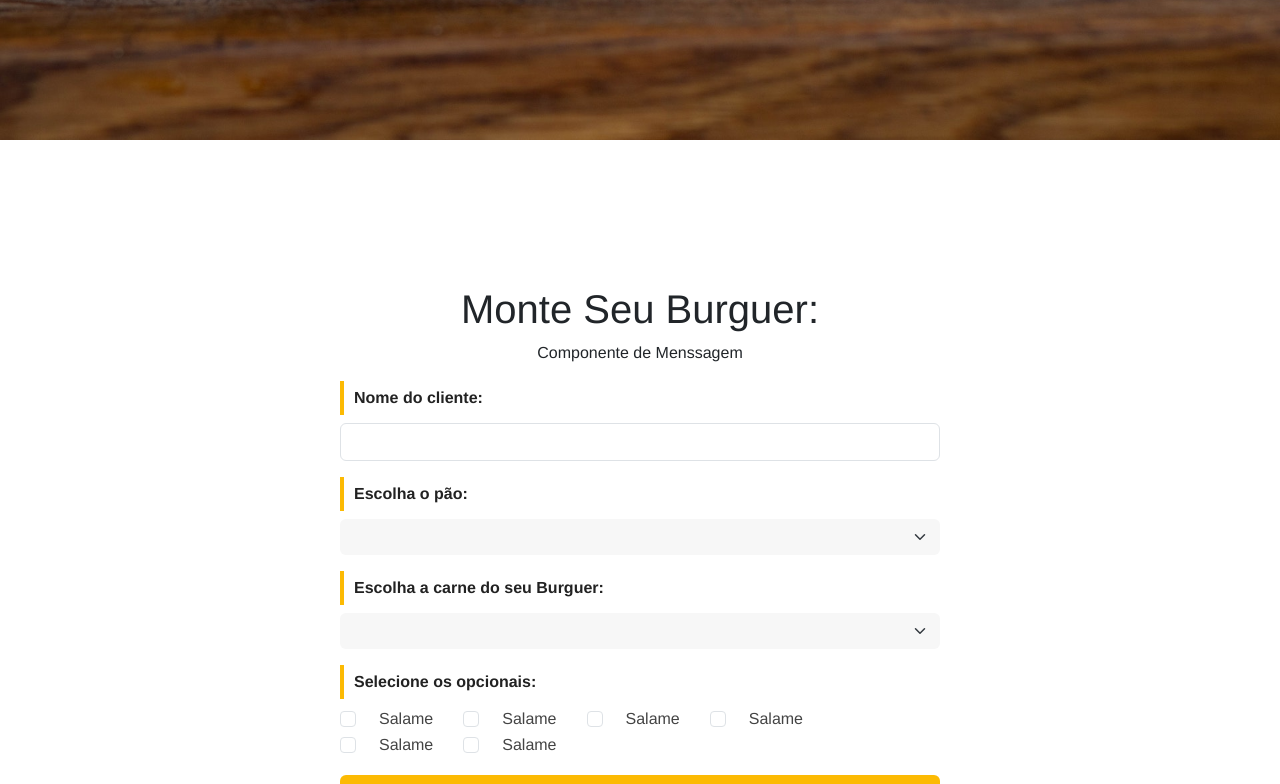
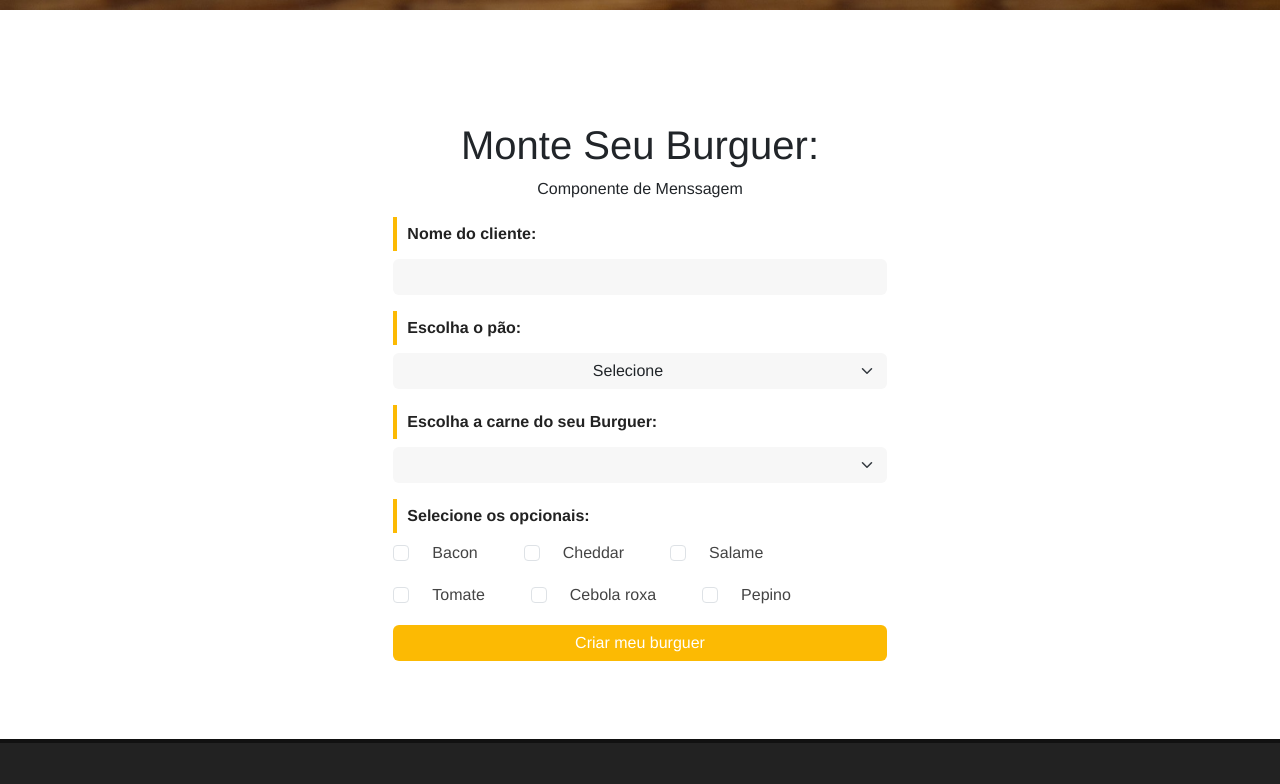
Before and after one commit to GabrielRhoden86/make-your-burguer, a Vue app: page / in a window 1280 px wide. Shown: the part 551-1335 px from the top of the page. Built offline with nearby package versions, Linux system fonts and the light colour scheme; data requests are answered from the project's data file.

Commit message:
correção items burguer

```diff
--- a/src/App.vue
+++ b/src/App.vue
@@ -1,7 +1,4 @@
 <template>
-  <div>
-
-  </div>
     <NavBar :logo="logo_src" :alt="app_name" />
     <router-view />
     <Footer />
--- a/src/assets/css/banner.css
+++ b/src/assets/css/banner.css
@@ -1,23 +1,38 @@
-#main-banner{
-    background-image: url('/public/img/burger.jpg');
-    background-position: 0 -250px;
-    background-repeat: no-repeat;
-    background-size: cover;
-    height:700px;
-   }
-
+#main-banner {
+  background-image: url('/public/img/burger.jpg');
+  background-position: center -380px; /* Ajuste conforme necessário */
+  background-repeat: no-repeat;
+  background-size: 100% auto;
+  height: 67vh;
+}
+   #main-banner h1{
+    color:#fafafa;
+    text-align: center;
+    font-size:4em;
+    background-color:#222;
+    padding:20px 40px;
+ }
    /* Tablet (a partir de 768px de largura) */
    @media (max-width: 1024px) {
      #main-banner {
        height: 450px; /* 700px - 150px */
+       /* background-image: url('/public/img/burguer-header.jpg');
+       background-position: center center;
+       background-size: cover;
+       background-size: 100% auto;
+       border:solid 3px blue; */
      }
-
    }
 
    /* Celular (a partir de 768px de largura) */
    @media (max-width: 768px) {
      #main-banner {
-       height: 300px; /* 550px - 150px */
+       height: 350px; /* 550px - 150px */
+       /* background-image: url('/public/img/burguer-header.jpg');
+       background-position: 0 -1px;
+       background-size: cover;
+       background-size: 100% auto;
+       border:solid 3px orange; */
      }
    }
 
@@ -25,14 +40,10 @@
    @media (max-width: 576px) {
      #main-banner {
        height: 300px; /* 400px - 150px */
+       /* border:solid 3px red; */
      }
+
      h1{
        font-size:3.5rem !important;
      }
    }
-
-   #main-banner h1{
-       color:#fafafa;
-       font-size:4em;
-       background-color:#222;
-   }
--- a/src/assets/css/burguerForm.css
+++ b/src/assets/css/burguerForm.css
@@ -20,22 +20,29 @@ label {
     color: white;
 }
 
-#form-burguer {
-    width: 600px;
-}
-
 .form-check-container {
     display: flex;
-    flex-wrap: wrap;
+    flex-wrap: wrap; /* Permite que os itens quebrem linha conforme necessário */
+    gap: 1rem; /* Adiciona espaçamento entre os itens */
 }
 
 .form-check {
     display: flex;
     align-items: center;
+    box-sizing: border-box;
     margin-right: 20px;
 }
 
 .mb-3 .form-select{
+    background-color: #F7F7F7!important;
+    border:none;
+}
+
+.mb-3 .form-select option{
+    font-size: 1rem;
+}
+
+.mb-3 .form-control{
     background-color: #F7F7F7!important;
     border:none;
 }
--- a/src/assets/css/style.css
+++ b/src/assets/css/style.css
@@ -6,5 +6,5 @@
     text-align: center;
 }
   .main-container{
-   min-height:425px;
+   min-height:570px;
   }
--- a/src/components/BurgerForm.vue
+++ b/src/components/BurgerForm.vue
@@ -3,55 +3,36 @@
         <p>Componente de Menssagem</p>
     </div>
   <div class="d-flex justify-content-center">
-        <form id="form-burguer" action="">
+     <form class="col-md-5" id="form-burguer" action="" >
       <div class="mb-3">
         <label for="nome" class="form-label">Nome do cliente:</label>
         <input type="text" class="form-control" id="nome" v-model="nome">
       </div>
       <div class="mb-3">
         <label for="pao" class="form-label">Escolha o pão:</label>
-        <select class="form-select" id="pao" v-model="pao">
-          <option value="">Selecione</option>
-          <option value="branco">Branco</option>
-          <option value="integral">Integral</option>
+        <select class="form-select" id="pao" >
+          <option>Selecione</option>
+          <option v-for="pao in paes" :key="pao.id" :value="pao.tipo">{{ pao.tipo }}</option>
         </select>
       </div>
       <div class="mb-3">
         <label for="carne" class="form-label">Escolha a carne do seu Burguer:</label>
         <select class="form-select" id="carne" v-model="carne">
-          <option value="">Selecione</option>
-          <option value="costela">Costela</option>
-          <option value="maminha">Maminha</option>
+          <option>Selecione</option>
+
+          <option v-for="carne in carnes" :key="carne.id" :value="carne.tipo">{{ carne.tipo }}</option>
       </select>
    </div>
  <div class="mb-3 r">
   <label for="opcionais" class="form-label">Selecione os opcionais:</label>
+
   <div class="form-check-container">
-    <div class="form-check">
-      <input type="checkbox" class="form-check-input" id="salame1" v-model="opcionais" value="salame">
-      <label class="form-check-label" for="salame1">Salame</label>
-    </div>
-    <div class="form-check">
-      <input type="checkbox" class="form-check-input" id="salame2" v-model="opcionais" value="salame">
-      <label class="form-check-label" for="salame2">Salame</label>
-    </div>
-    <div class="form-check">
-      <input type="checkbox" class="form-check-input" id="salame3" v-model="opcionais" value="salame">
-      <label class="form-check-label" for="salame3">Salame</label>
-    </div>
-    <div class="form-check">
-      <input type="checkbox" class="form-check-input" id="salame1" v-model="opcionais" value="salame">
-      <label class="form-check-label" for="salame1">Salame</label>
-    </div>
-    <div class="form-check">
-      <input type="checkbox" class="form-check-input" id="salame2" v-model="opcionais" value="salame">
-      <label class="form-check-label" for="salame2">Salame</label>
-    </div>
-    <div class="form-check">
-      <input type="checkbox" class="form-check-input" id="salame3" v-model="opcionais" value="salame">
-      <label class="form-check-label" for="salame3">Salame</label>
+  <div class="form-check" v-for="opcional in opcionaisdata" :key="opcional.id">
+    <input type="checkbox" class="form-check-input" :id="`salame${opcional.id}`" v-model="opcional.tipo" :value="opcional.tipo">
+    <label class="form-check-label">{{ opcional.tipo }}</label>
   </div>
 </div>
+
  </div>
   <div class="mb-3">
     <button type="submit" class="btn btn-form w-100" >Criar meu burguer</button>
@@ -63,6 +44,32 @@
 <script>
 import "@/assets/css/burguerForm.css";
 export default {
-  name:'BurgerForm'
+  name:'BurgerForm',
+  data(){
+    return{
+      paes:null,
+      carnes:null,
+      opcionaisdata:null,
+      nome:null,
+      pao:null,
+      carne:null,
+      opcionais:[],
+      status:"Solicitado",
+      msg:null
+    }
+  },
+  methods:{
+    async getIngredientes(){
+      const req  = await fetch('http://localhost:3000/ingredientes');
+      const data = await req.json();
+      this.paes = data.paes;
+      this.carnes = data.carnes;
+      this.opcionaisdata = data.opcionais;
+      console.log(data);
+    }
+  },
+  mounted(){
+    this.getIngredientes();
+  }
 }
 </script>
--- a/src/router/index.js
+++ b/src/router/index.js
@@ -8,7 +8,6 @@ const routes = [
   { path: '/pedidos', component: Pedidos },
   { path: '/teste', component: Teste }
 ]
-
 const router = createRouter({
   history: createWebHistory(process.env.BASE_URL),
   routes
```
Also changed, not shown: src/assets/css/footer.css (line endings or trailing spaces), 2 other files (tests, documents, lock files or other folders). Lines whose indentation alone changed are shown as unchanged.
